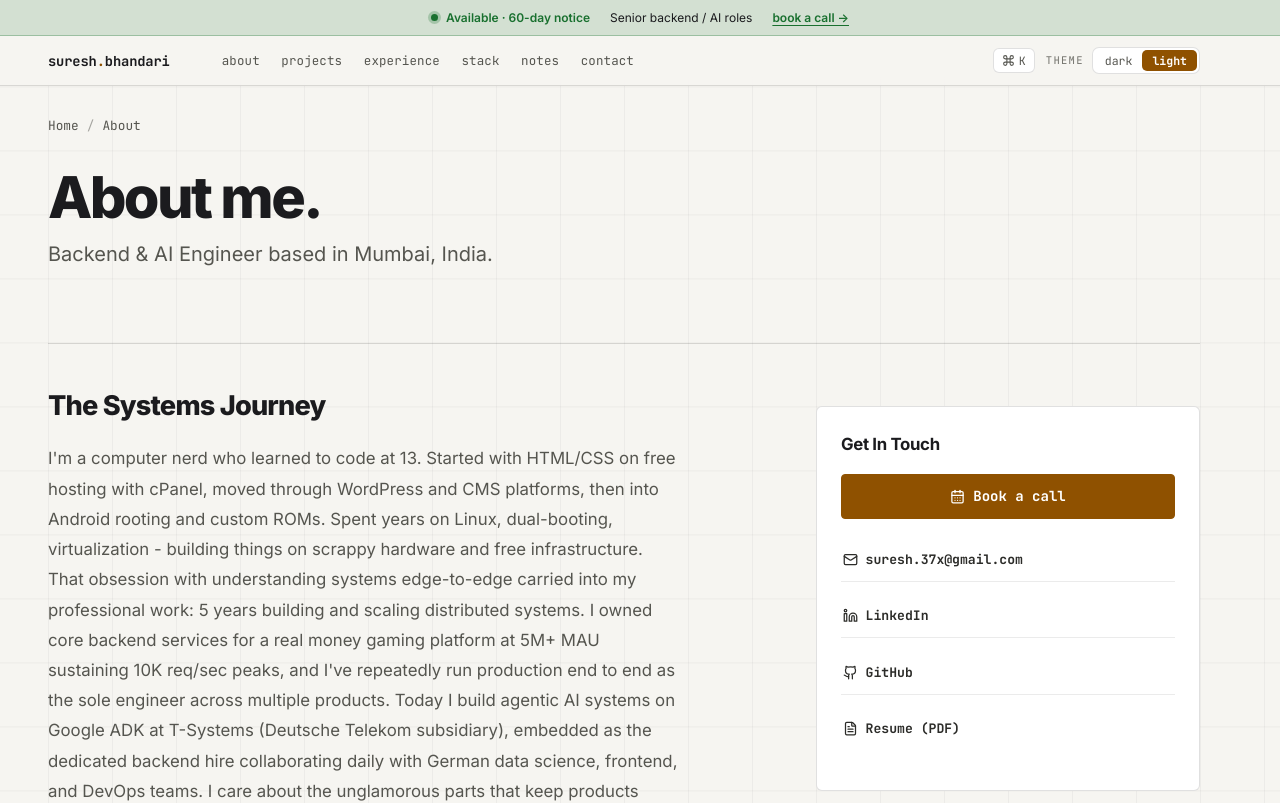
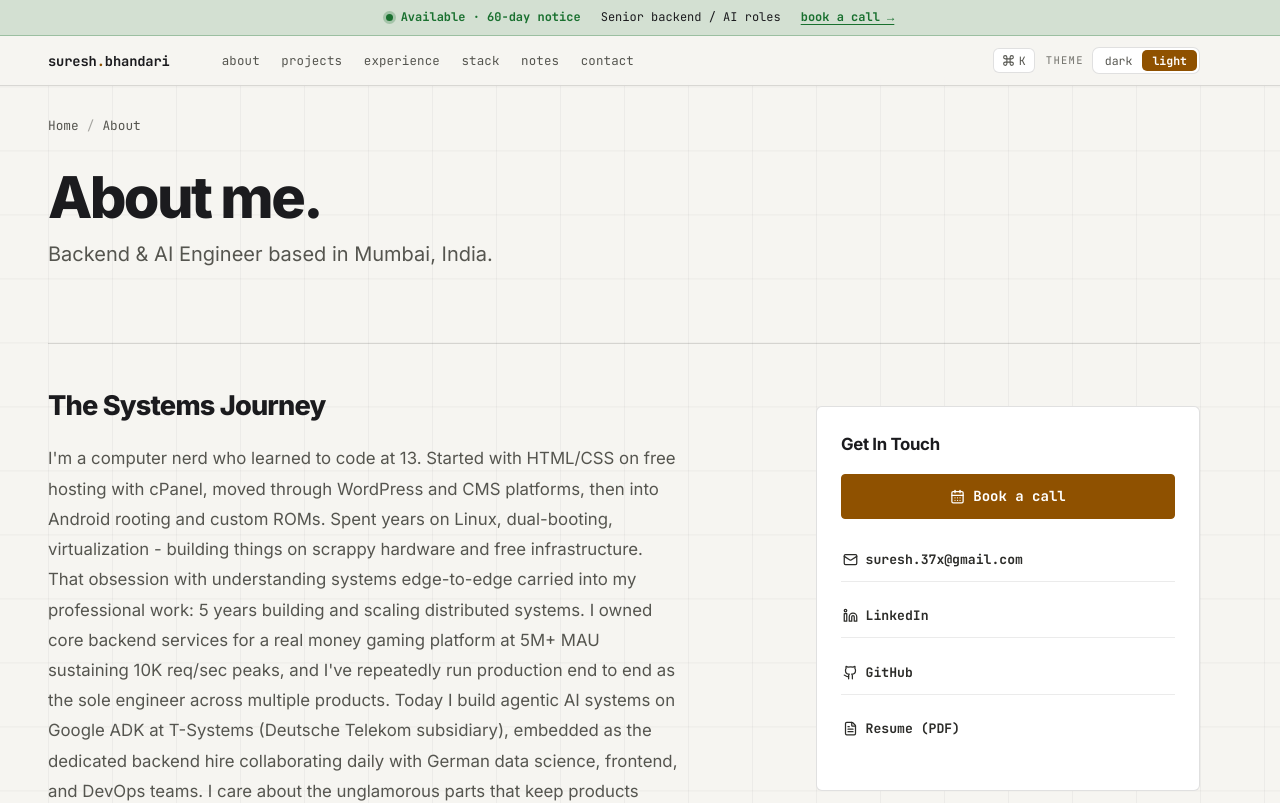
Before and after one commit to suresh-3x/portfolio-v2, a React (Vite) app: page /about in a window 1280 px wide. Shown: the top 803 px of the page. Built offline with nearby package versions, Linux system fonts and the light colour scheme; no server answers.

Commit message:
fix: define .mono globally so the top bar matches on every page
Co-Authored-By: Claude Opus 5.5 <noreply@anthropic.com>
Claude-Session: https://claude.ai/code/session_01BziscnmuDQSQtpMGtEbxdL

```diff
--- a/src/components/sections/Hero.jsx
+++ b/src/components/sections/Hero.jsx
@@ -79,7 +79,6 @@ const Hero = () => {
           padding-top: 72px;
         }
 
-        .mono { font-family: var(--font-mono); }
 
         .hero-main {
           flex: 1;
--- a/src/styles/terminal.css
+++ b/src/styles/terminal.css
@@ -86,6 +86,9 @@
   background: var(--t-line);
   border-radius: 8px;
 }
+
+/* .mono was only defined inside Hero, so it vanished on every other route */
+[data-view="terminal"] .mono { font-family: var(--font-mono); }
 
 /* ---------- Availability strip (inside fixed header) ---------- */
 [data-view="terminal"] { --strip-h: 36px; }
```
